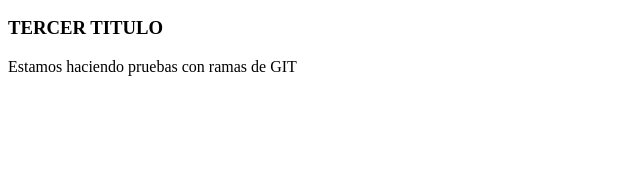
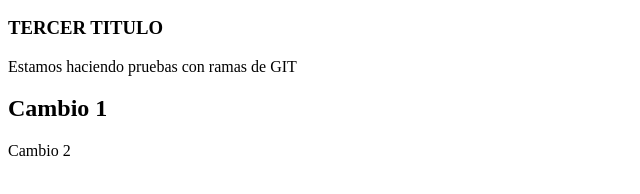
Before and after one commit to ShadeCoder7/PROYECTO_GIT_CESUR, a plain HTML site: page index.html in a window 1280 px wide. Shown: the part 110-304 px from the top of the page, without its empty margins (0-640 px from the left). Drawn offline with Linux system fonts and the light colour scheme.

Commit message:
Realizado cambios

```diff
--- a/index.html
+++ b/index.html
@@ -10,5 +10,7 @@
     <h2>TITULO SECUNDARIO</h2>
     <h3>TERCER TITULO</h3>
     <p>Estamos haciendo pruebas con ramas de GIT</p>
+    <h2>Cambio 1</h2>
+    <p>Cambio 2</p>
 </body>
 </html>
```
